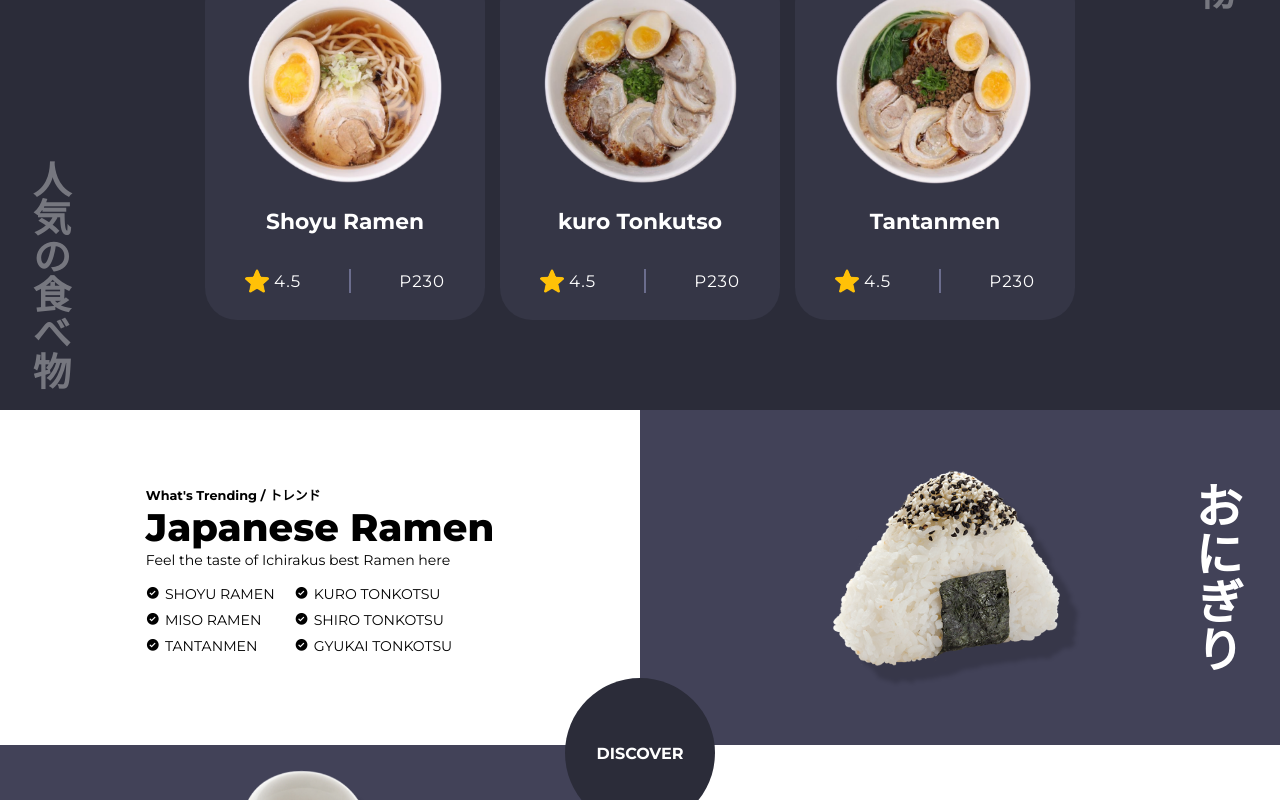
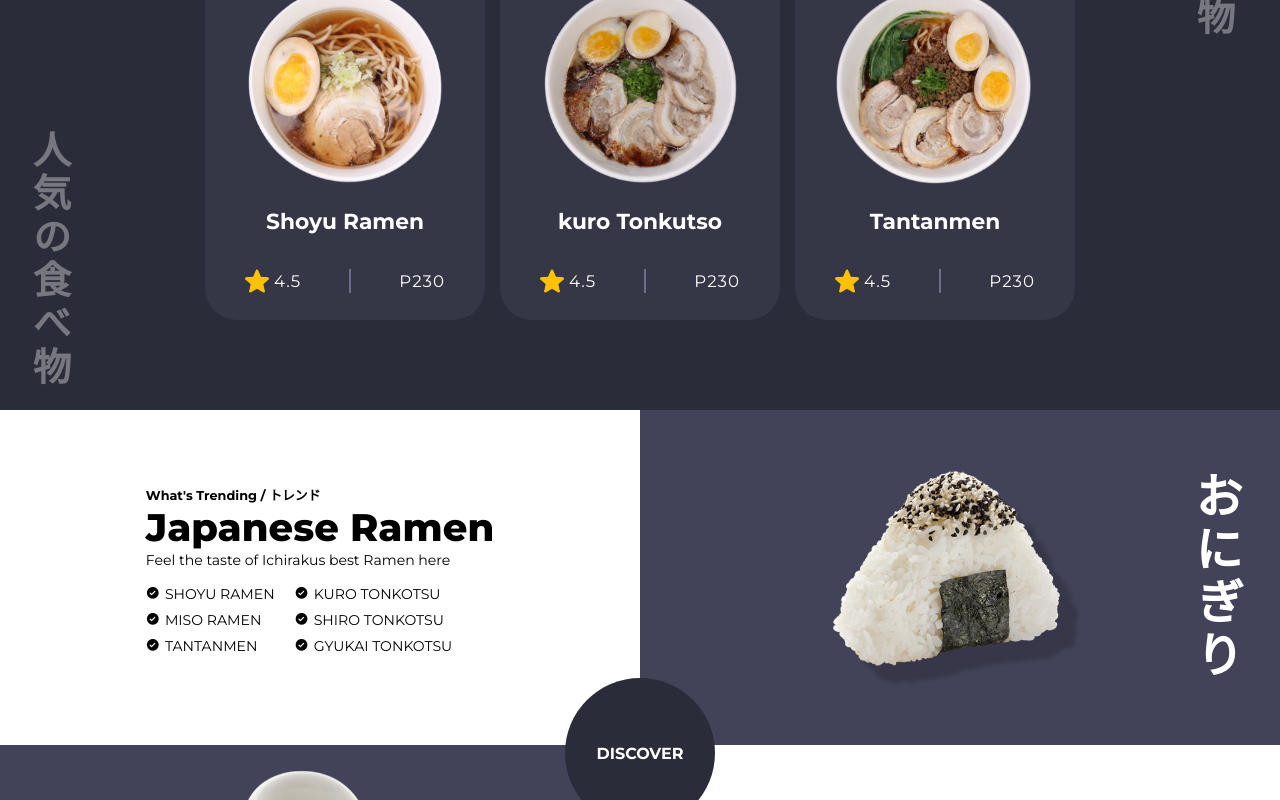
Before and after one commit to Nekuso/Ichiraku, a React (Create React App) app: page / in a window 1280 px wide. Shown: the part 1600-2400 px from the top of the page. Built offline with nearby package versions, Linux system fonts and the light colour scheme.

Commit message:
Added files via upload

```diff
--- a/src/components/styles/Feature.styled.js
+++ b/src/components/styles/Feature.styled.js
@@ -48,6 +48,7 @@ export const StyledFeature = styled.div `
                 text-orientation: mixed;
                 color: #FFFF;
                 font-size: 3rem;
+                letter-spacing: 5px;
             }
 
             .left {
@@ -97,6 +98,19 @@ export const StyledFeature = styled.div `
 
     @media screen and (max-width: 768px) {
         .feature__section {
+            height: 570px;
+
+            .center__discover {
+                font-size: .7rem;
+                width: 120px;
+                height: 120px;
+            }
+
+            .feature__img {
+                h2 {
+                    font-size: 5vw;
+                }
+            }
 
             .feature__info {
                 .feature {
--- /dev/null
+++ b/src/components/styles/Footer.styled.js
@@ -0,0 +1,5 @@
+import styled from  'styled-components';
+
+const StyledFooter = styled.div `
+
+`
--- a/src/components/styles/Popular.styled.js
+++ b/src/components/styles/Popular.styled.js
@@ -16,6 +16,7 @@ export const StyledPopular = styled.div `
             writing-mode: vertical-rl;
             text-orientation: mixed;
             color: #ffffff5b;
+            letter-spacing: 5px;
         }
 
         .jap__text2 {
@@ -26,6 +27,7 @@ export const StyledPopular = styled.div `
             writing-mode: vertical-rl;
             text-orientation: mixed;
             color: #ffffff5b;
+            letter-spacing: 5px;
         }
 
         .popular__text {
```
Also changed, not shown: src/components/Footer.jsx (added, +14 -0 lines).
